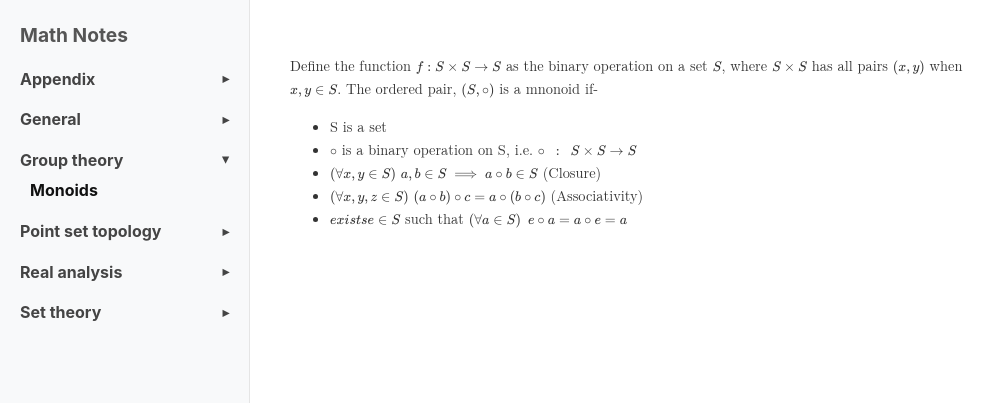
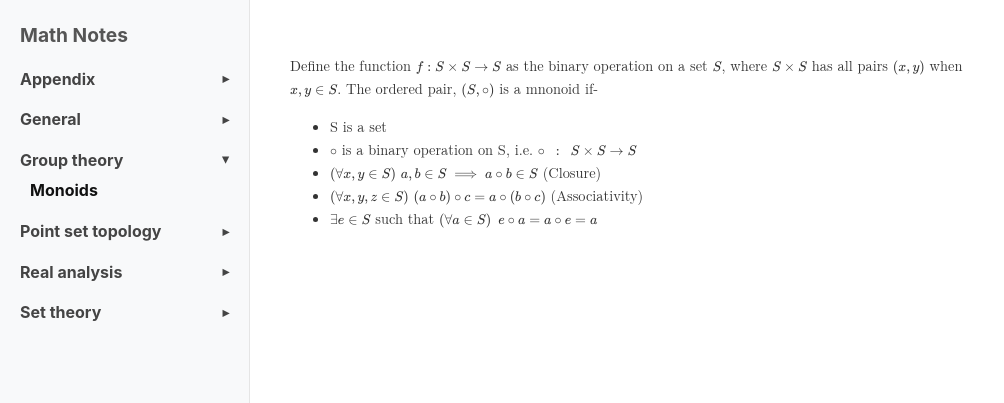
Before and after one commit to Nasif-Abdullah/Math, a Jekyll site: the page built from Group Theory/Introduction.md, in a window 1280 px wide. Shown: the top 403 px of the page, without its empty margins (0-1004 px from the left). Built offline with Jekyll 4.4.1, drawn with Linux system fonts in a browser that asks for light colours; some web fonts are replaced.

```diff
--- a/Group Theory/Introduction.md
+++ b/Group Theory/Introduction.md
@@ -9,4 +9,4 @@ Define the function $f : S \times S \rightarrow S$ as the binary operation on a
  - $\circ$ is a binary operation on S, i.e. $\circ \ \ : \ \ S \times S \rightarrow S$
  - $(\forall x,y \in S)$ $a,b \in S \implies a \circ b \in S$ (Closure)
  - $(\forall x,y,z \in S)$ $(a \circ b) \circ c = a \circ (b \circ c)$ (Associativity)
- - $exists e \in S$ such that $(\forall a \in S) \ \ e \circ a = a \circ e = a$
+ - $\exists e \in S$ such that $(\forall a \in S) \ \ e \circ a = a \circ e = a$
```
